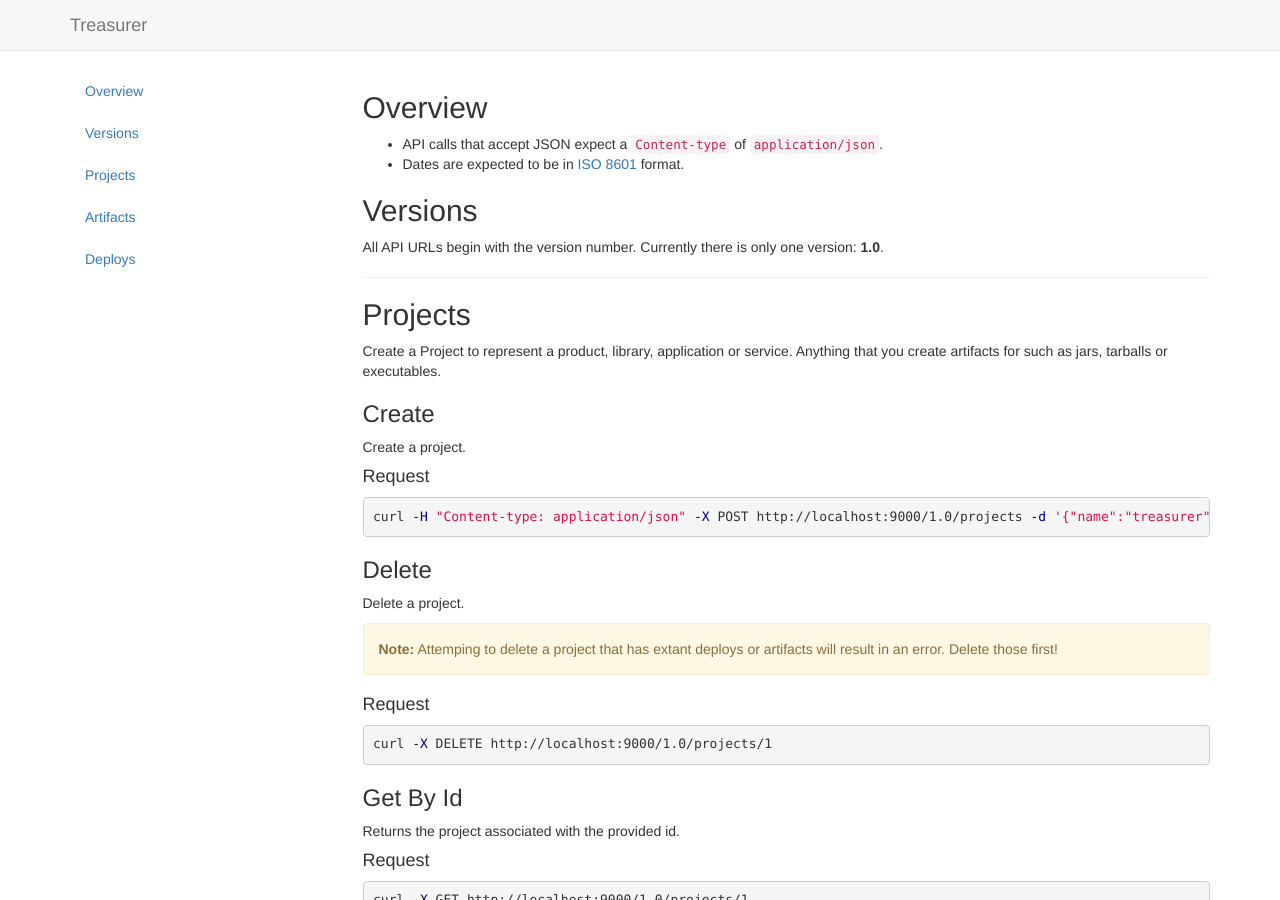
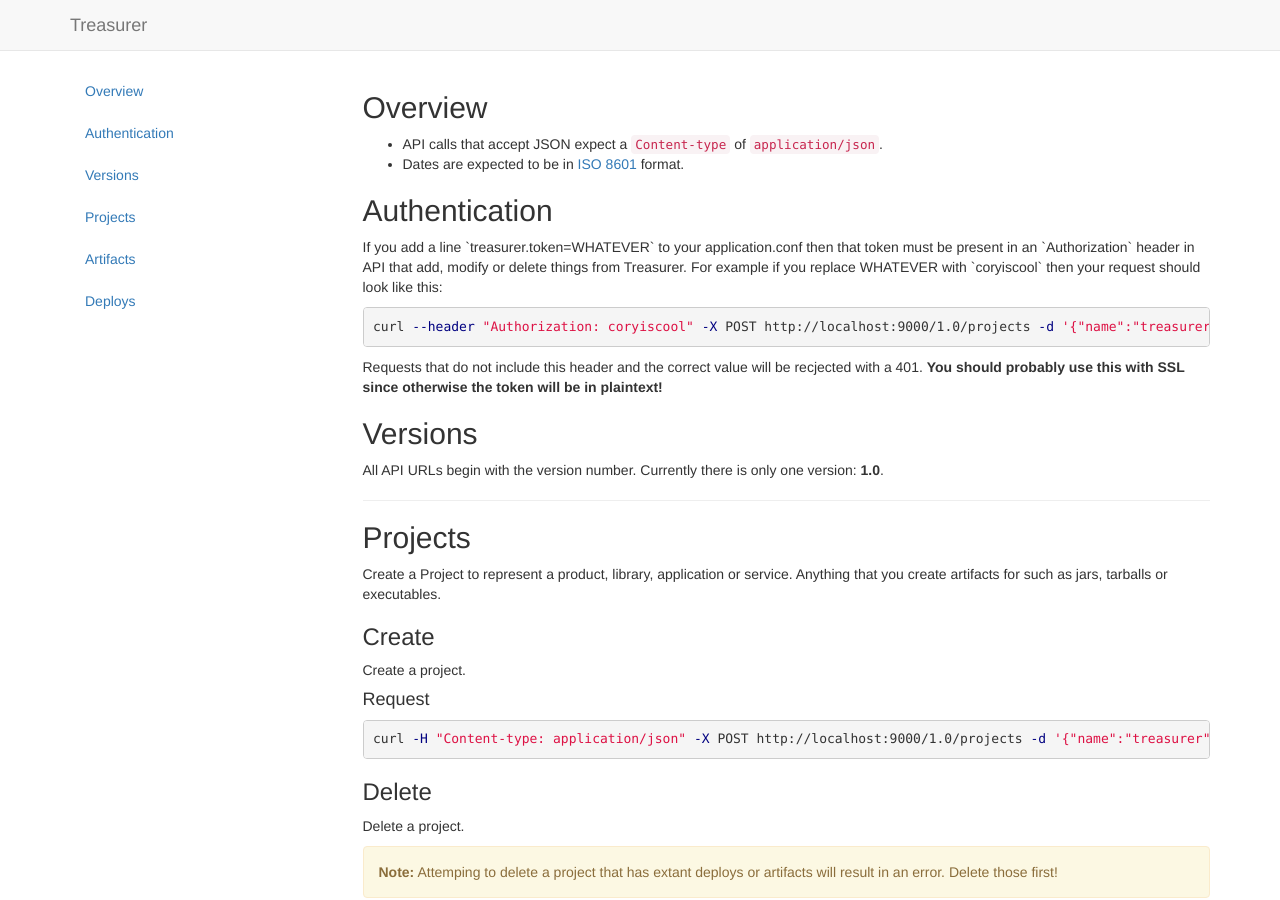
Before and after one commit to gphat/treasurer, a Jekyll site: the page built from docs.html, in a window 1280 px wide and 900 px high. Built offline with Jekyll 4.4.1, drawn with Linux system fonts in a browser that asks for light colours; nearby versions of some CDN libraries; library files that are not in the unit come from our copies; Markdown is read by kramdown in place of the engine named in the settings.

Commit message:
Add authentication docs.

```diff
--- a/docs.html
+++ b/docs.html
@@ -10,6 +10,9 @@ title: Treasurer - Examples
         <ul class="nav nav-pills nav-stacked nav-example">
           <li>
             <a href="#overview">Overview</a>
+          </li>
+          <li>
+            <a href="#authentication">Authentication</a>
           </li>
           <li>
             <a href="#versions">Versions</a>
@@ -55,6 +58,12 @@ title: Treasurer - Examples
        <li>API calls that accept JSON expect a <code>Content-type</code> of <code>application/json</code>.</li>
        <li>Dates are expected to be in <a href="http://en.wikipedia.org/wiki/ISO_8601">ISO 8601</a> format.
       </ul>
+      <h2 id="authentication">Authentication</h2>
+      <p>If you add a line `treasurer.token=WHATEVER` to your application.conf then that token must be present in an `Authorization` header in API that add, modify or delete things from Treasurer. For example if you replace WHATEVER with `coryiscool` then your request should look like this:</p>
+{% highlight bash %}
+curl --header "Authorization: coryiscool" -X POST http://localhost:9000/1.0/projects -d '{"name":"treasurer"}'
+{% endhighlight %}
+      <p>Requests that do not include this header and the correct value will be recjected with a 401. <strong>You should probably use this with SSL since otherwise the token will be in plaintext!</strong></p>
       <h2 id="versions">Versions</h2>
       <p>All API URLs begin with the version number. Currently there is only one version: <strong>1.0</strong>.</p>
       <hr>
```
